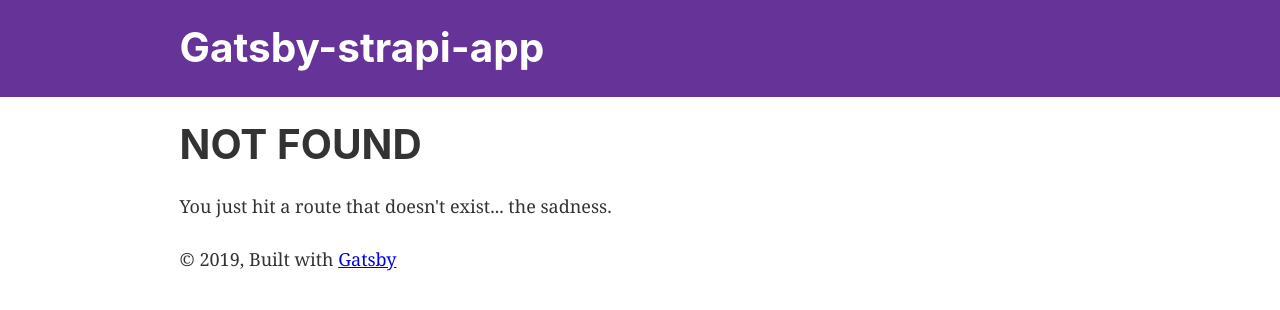
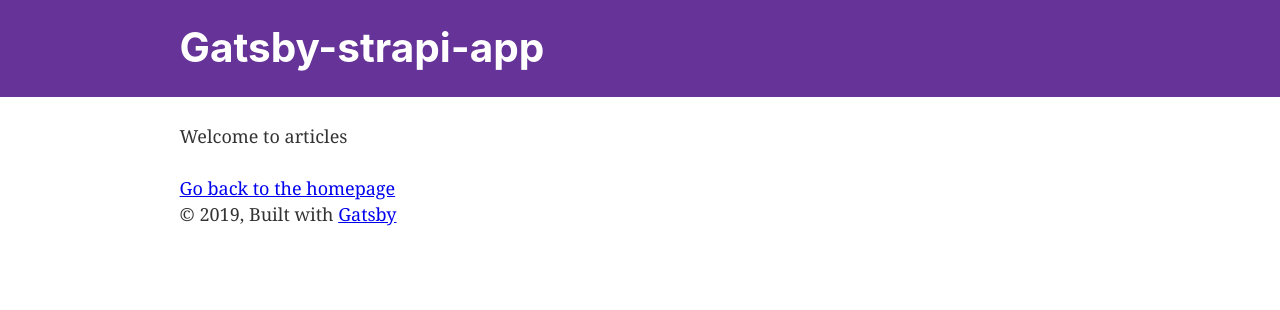
Before and after one commit to kewinMarchand/gatsby-strapi-app, a Gatsby site in the folder gatsby/: page /articles in a window 1280 px wide. Before the commit this address had no page. Built offline with nearby package versions, Linux system fonts and the light colour scheme; Gatsby itself is replaced by a stand-in of ours.

Commit message:
Gatsby articles pages

```diff
--- /dev/null
+++ b/gatsby/src/pages/articles.js
@@ -0,0 +1,15 @@
+import React from "react"
+import { Link } from "gatsby"
+
+import Layout from "../components/layout"
+import SEO from "../components/seo"
+
+const Articles = () => (
+  <Layout>
+    <SEO title="Articles" />
+    <p>Welcome to articles</p>
+    <Link to="/">Go back to the homepage</Link>
+  </Layout>
+)
+
+export default Articles
--- a/gatsby/src/pages/index.js
+++ b/gatsby/src/pages/index.js
@@ -17,6 +17,7 @@
       ))}
     </ul>
     <Link to="/page-2/">Go to page 2</Link>
+    <Link to="/articles/">Go to page articles</Link>
   </Layout>
 )
 
```
